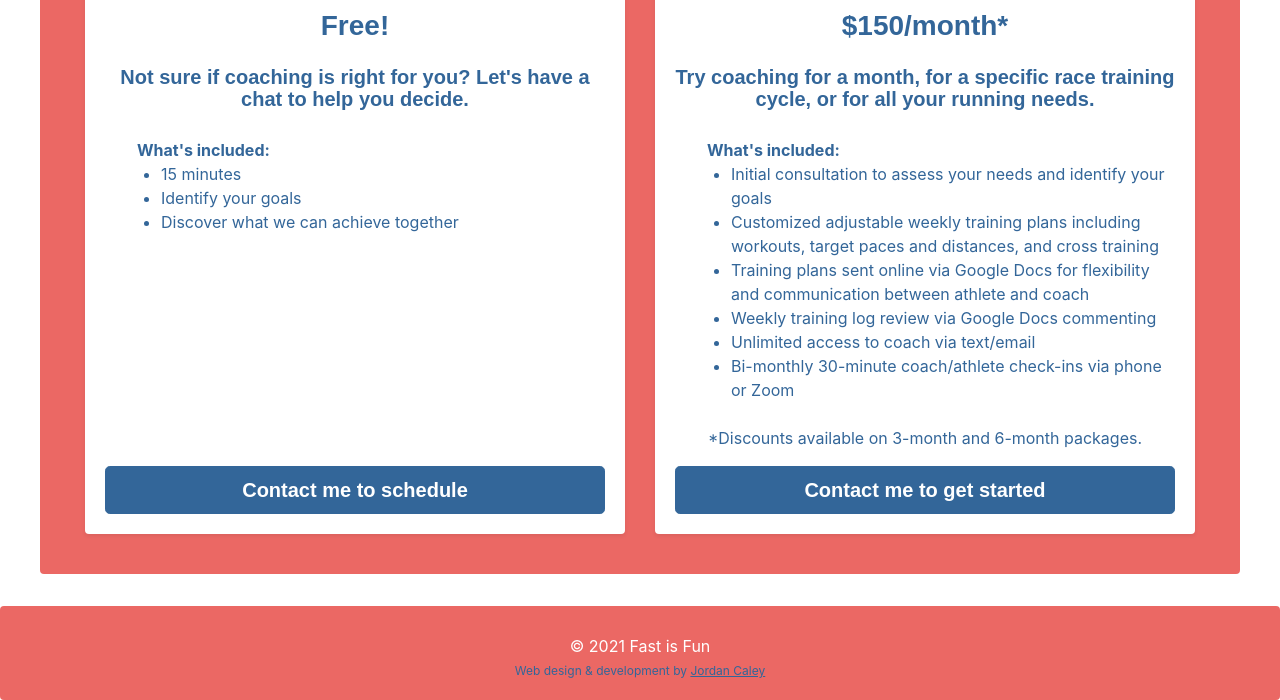
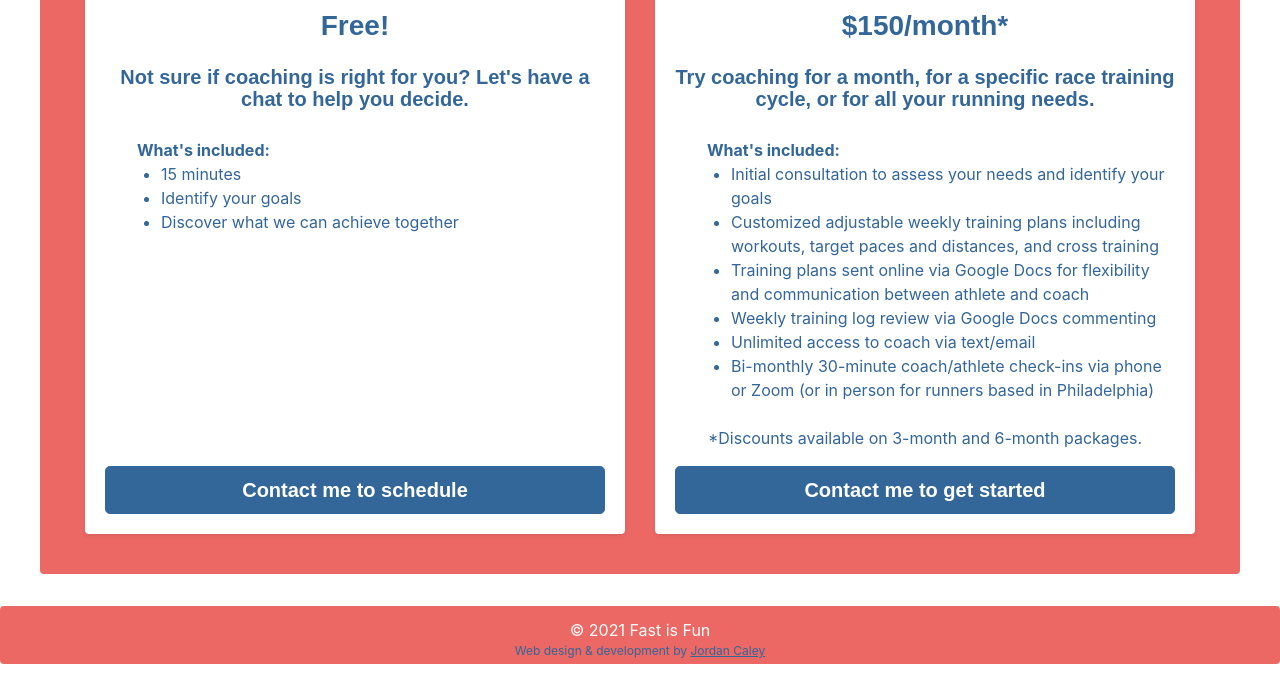
Before and after one commit to jordanacaley/fast-is-fun, a plain HTML site: page services.html in a window 1280 px wide. Shown: the part 245-945 px from the top of the page. After the commit the page ends 909 px from the top, so only its background shows below. Drawn offline with nearby package versions, Linux system fonts and the light colour scheme; a web font is replaced by a local one.

Commit message:
Update all footers, update last bullet on Monthly Coaching service

```diff
--- a/services.html
+++ b/services.html
@@ -75,7 +75,7 @@
                     <li class="ml-4">Training plans sent online via Google Docs for flexibility and communication between athlete and coach</li>
                     <li class="ml-4">Weekly training log review via Google Docs commenting</li>
                     <li class="ml-4">Unlimited access to coach via text/email</li>
-                    <li class="ml-4">Bi-monthly 30-minute coach/athlete check-ins via phone or Zoom</li>
+                    <li class="ml-4">Bi-monthly 30-minute coach/athlete check-ins via phone or Zoom (or in person for runners based in Philadelphia)</li>
                   </ul>
                   <p>*Discounts available on 3-month and 6-month packages.</p>
                   <a type="button" class="btn btn-info btn-lg mt-auto" href="contact.html">Contact me to get started</a>
@@ -89,12 +89,12 @@
 
 
     <!-- Footer -->
-<div class="card text-white bg-primary text-center py-0 my-0">
-  <div class="card-body">
-    <p class="card-text mt-2 mb-1">&copy; <span id="copyright-year">2020</span> Fast is Fun</p>
-    <p class="card-text mb-0 text-info" style="font-size: 0.75rem;">Web design & development by <u><a class="text-info" href="https://github.com/jordanacaley" target="blank">Jordan Caley</a></u></p>
-  </div>
-</div>
+    <div class="card text-white bg-primary text-center mb-0">
+      <div class="card-body py-1">
+        <p class="card-text mt-2 mb-0">&copy; <span id="copyright-year">2020</span> Fast is Fun</p>
+        <p class="card-text mb-0 text-info" style="font-size: 0.75rem;">Web design & development by <u><a class="text-info" href="https://github.com/jordanacaley" target="blank">Jordan Caley</a></u></p>
+      </div>
+    </div>
 <!-- Copyright year script -->
 <script> document.querySelector("#copyright-year").innerText=new Date().getFullYear();</script>
 
```
Also changed, not shown: about.html (+3 -3 lines), contact.html (+5 -5 lines), index.html (+3 -3 lines), why-coach.html (+3 -3 lines).
